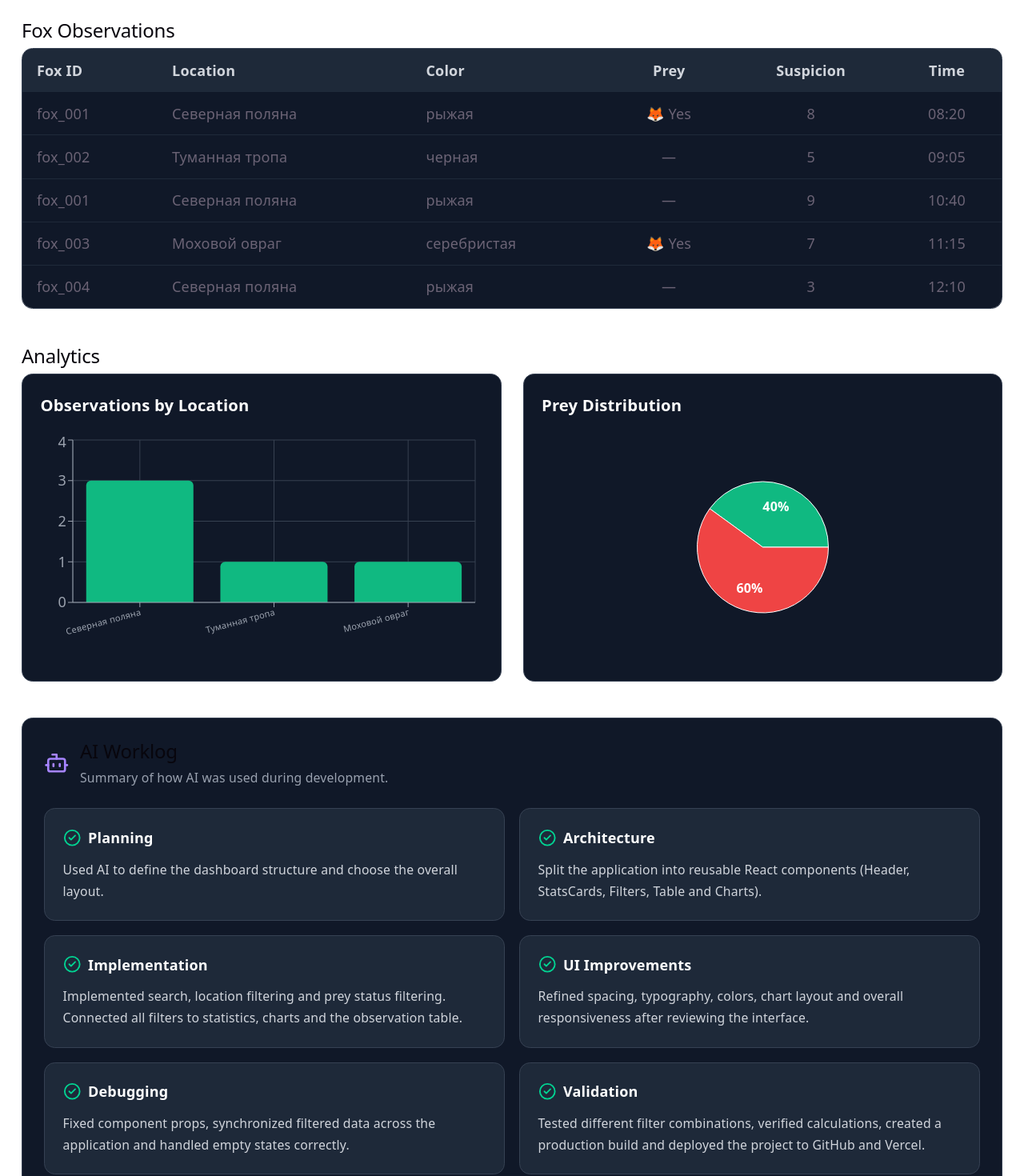
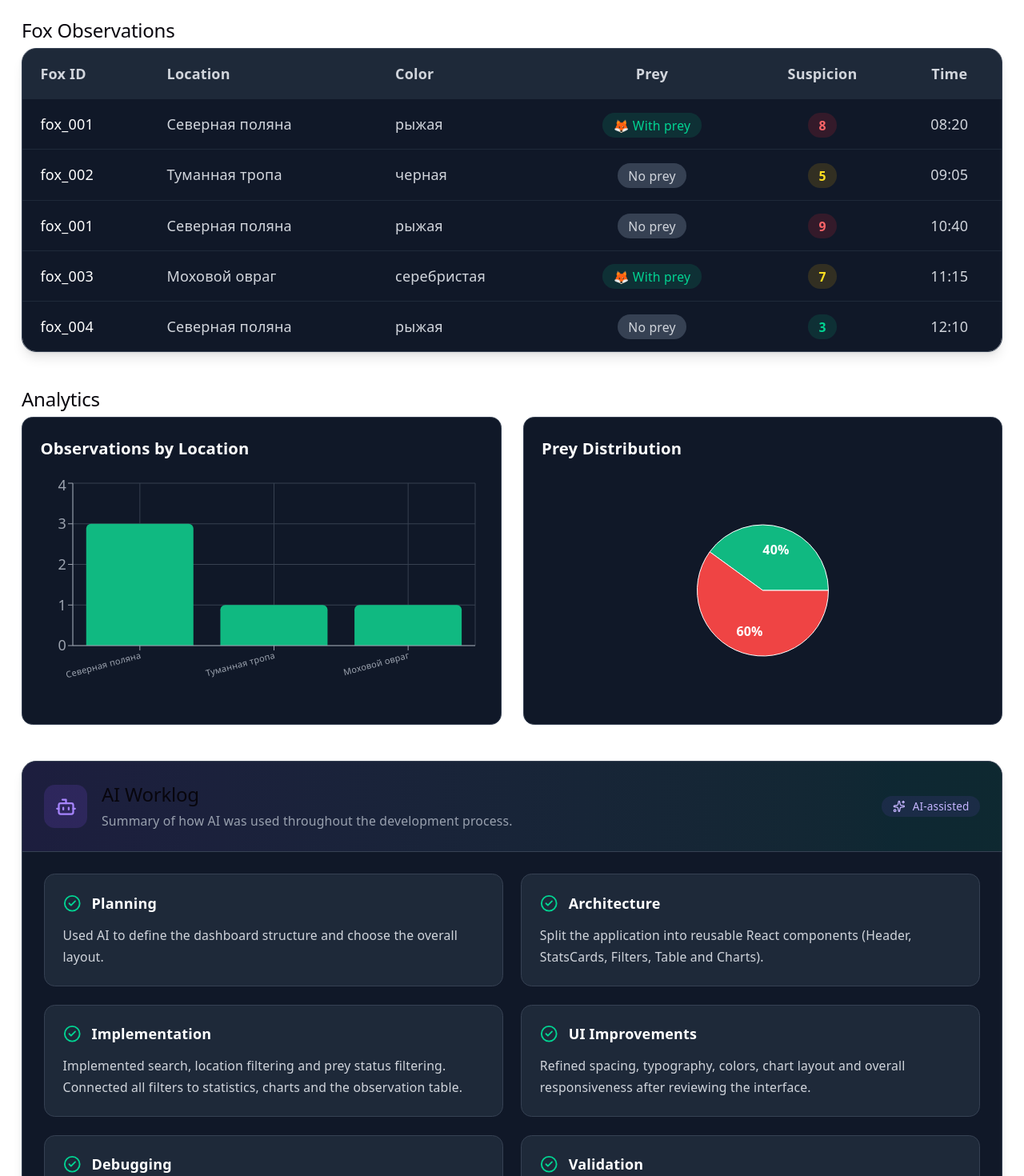
Before and after one commit to uverdoz/fox-observation-dashboard, a React (Vite) app: page / in a window 1280 px wide. Shown: the part 720-2190 px from the top of the page at 80% size. Built offline with nearby package versions, Linux system fonts and the light colour scheme.

Commit message:
Last deployment

```diff
--- a/src/components/AIWorklog.jsx
+++ b/src/components/AIWorklog.jsx
@@ -1,4 +1,4 @@
-import { Bot, CheckCircle2 } from "lucide-react";
+import { Bot, CheckCircle2, Sparkles } from "lucide-react";
 
 function AIWorklog() {
     const steps = [
@@ -35,27 +35,39 @@ function AIWorklog() {
     ];
 
     return (
-        <section className="mt-10 rounded-xl border border-gray-700 bg-gray-900 p-6">
-            <div className="mb-6 flex items-center gap-3">
-                <Bot className="h-7 w-7 text-violet-400" />
-                <div>
-                    <h2 className="text-2xl font-bold text-white">
-                        AI Worklog
-                    </h2>
-                    <p className="text-sm text-gray-400">
-                        Summary of how AI was used during development.
-                    </p>
+        <section className="mt-10 overflow-hidden rounded-2xl border border-gray-700 bg-gray-900 shadow-lg">
+            <div className="border-b border-gray-700 bg-gradient-to-r from-violet-500/10 to-emerald-500/10 p-6">
+                <div className="flex items-center gap-4">
+                    <div className="flex h-12 w-12 items-center justify-center rounded-xl bg-violet-500/15">
+                        <Bot className="h-6 w-6 text-violet-400" />
+                    </div>
+
+                    <div>
+                        <h2 className="text-2xl font-bold text-white">
+                            AI Worklog
+                        </h2>
+
+                        <p className="mt-1 text-sm text-gray-400">
+                            Summary of how AI was used throughout the development process.
+                        </p>
+                    </div>
+
+                    <div className="ml-auto hidden items-center gap-2 rounded-full bg-violet-500/10 px-3 py-1 text-xs font-medium text-violet-300 md:flex">
+                        <Sparkles className="h-3.5 w-3.5" />
+                        AI-assisted
+                    </div>
                 </div>
             </div>
 
-            <div className="grid gap-4 md:grid-cols-2">
+            <div className="grid gap-5 p-6 md:grid-cols-2">
                 {steps.map((step) => (
                     <div
                         key={step.title}
-                        className="rounded-xl border border-gray-700 bg-gray-800 p-5 transition hover:border-emerald-500"
+                        className="rounded-xl border border-gray-700 bg-gray-800 p-5 transition-all duration-300 hover:-translate-y-1 hover:border-emerald-500 hover:shadow-lg"
                     >
-                        <div className="mb-3 flex items-center gap-2">
+                        <div className="mb-3 flex items-center gap-3">
                             <CheckCircle2 className="h-5 w-5 text-emerald-400" />
+
                             <h3 className="font-semibold text-white">
                                 {step.title}
                             </h3>
--- a/src/components/ObservationTable.jsx
+++ b/src/components/ObservationTable.jsx
@@ -1,58 +1,86 @@
 function ObservationTable({ data }) {
     return (
         <section className="mt-10">
-            <h2 className="text-2xl font-bold mb-4 text-white">
+            <h2 className="mb-4 text-2xl font-bold text-white">
                 Fox Observations
             </h2>
 
-            <div className="overflow-x-auto rounded-xl border border-gray-700">
+            <div className="overflow-hidden rounded-2xl border border-gray-700 shadow-lg">
+                <div className="overflow-x-auto">
                     <table className="min-w-full bg-gray-900">
                         <thead className="bg-gray-800 text-gray-300">
                             <tr>
-                            <th className="px-4 py-3 text-left">Fox ID</th>
-                            <th className="px-4 py-3 text-left">Location</th>
-                            <th className="px-4 py-3 text-left">Color</th>
-                            <th className="px-4 py-3 text-center">Prey</th>
-                            <th className="px-4 py-3 text-center">
-                                Suspicion
-                            </th>
-                            <th className="px-4 py-3 text-center">Time</th>
+                                <th className="px-5 py-4 text-left">Fox ID</th>
+                                <th className="px-5 py-4 text-left">Location</th>
+                                <th className="px-5 py-4 text-left">Color</th>
+                                <th className="px-5 py-4 text-center">Prey</th>
+                                <th className="px-5 py-4 text-center">Suspicion</th>
+                                <th className="px-5 py-4 text-center">Time</th>
                             </tr>
                         </thead>
 
                         <tbody>
-                        {data.map((fox) => (
+                            {data.length > 0 ? (
+                                data.map((fox) => (
                                     <tr
                                         key={fox.id}
-                                className="border-t border-gray-800 hover:bg-gray-800"
+                                        className="border-t border-gray-800 transition-colors duration-200 hover:bg-gray-800/70"
                                     >
-                                <td className="px-4 py-3">
+                                        <td className="px-5 py-4 font-medium text-white">
                                             {fox.fox_id}
                                         </td>
 
-                                <td className="px-4 py-3">
+                                        <td className="px-5 py-4 text-gray-300">
                                             {fox.location}
                                         </td>
 
-                                <td className="px-4 py-3">
+                                        <td className="px-5 py-4 text-gray-300">
                                             {fox.color}
                                         </td>
 
-                                <td className="px-4 py-3 text-center">
-                                    {fox.has_prey ? "🦊 Yes" : "—"}
+                                        <td className="px-5 py-4 text-center">
+                                            {fox.has_prey ? (
+                                                <span className="rounded-full bg-emerald-500/15 px-3 py-1 text-sm font-medium text-emerald-400">
+                                                    🦊 With prey
+                                                </span>
+                                            ) : (
+                                                <span className="rounded-full bg-gray-700 px-3 py-1 text-sm font-medium text-gray-300">
+                                                    No prey
+                                                </span>
+                                            )}
                                         </td>
 
-                                <td className="px-4 py-3 text-center">
+                                        <td className="px-5 py-4 text-center">
+                                            <span
+                                                className={`rounded-full px-3 py-1 text-sm font-semibold ${fox.suspicion_level >= 8
+                                                        ? "bg-red-500/15 text-red-400"
+                                                        : fox.suspicion_level >= 5
+                                                            ? "bg-yellow-500/15 text-yellow-300"
+                                                            : "bg-emerald-500/15 text-emerald-400"
+                                                    }`}
+                                            >
                                                 {fox.suspicion_level}
+                                            </span>
                                         </td>
 
-                                <td className="px-4 py-3 text-center">
+                                        <td className="px-5 py-4 text-center text-gray-300">
                                             {fox.time}
                                         </td>
                                     </tr>
-                        ))}
+                                ))
+                            ) : (
+                                <tr>
+                                    <td
+                                        colSpan="6"
+                                        className="py-10 text-center text-gray-400"
+                                    >
+                                        No observations found.
+                                    </td>
+                                </tr>
+                            )}
                         </tbody>
                     </table>
+                </div>
             </div>
         </section>
     );
```
Lines whose indentation alone changed are shown as unchanged.
